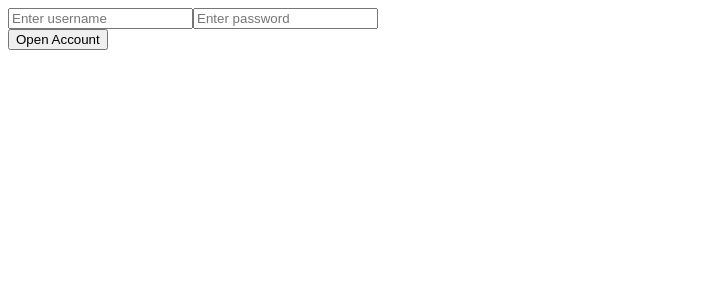
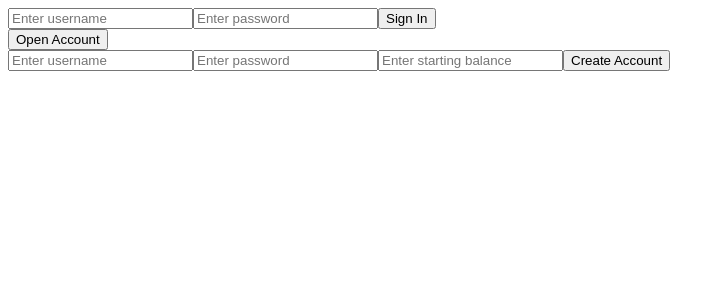
Before and after one commit to always-on-chain/bank-api, a React app: page / in a window 1280 px wide. Both pictures are taken after a click on the button "Open Account". Shown: the top 300 px of the page, without its empty margins (0-725 px from the left). Built offline with nearby package versions, Linux system fonts and the light colour scheme; the HTML template or start-up script is replaced by a standard one.

Commit message:
implemented form in openAccount and conditional rendering based on user input

```diff
--- a/package.json
+++ b/package.json
@@ -19,6 +19,7 @@
   },
   "homepage": "https://github.com/waynekwest88/bank-api#readme",
   "dependencies": {
+    "axios": "^0.18.0",
     "babel-loader": "^7.1.5",
     "babel-preset-es2015": "^6.24.1",
     "babel-preset-react": "^6.24.1",
--- a/react-client/src/components/OpenAccount.jsx
+++ b/react-client/src/components/OpenAccount.jsx
@@ -1,19 +1,55 @@
 import React from 'react';
 import Button from 'react-bootstrap/lib/Button';
+import FormControl from 'react-bootstrap/lib/FormControl';
 
 class OpenAccount extends React.Component {
   constructor(props) {
     super(props);
     this.state = {
+      showForm: false,
+      createdAccount: false,
       username: '',
       password: '',
       balance: null
     }
   }
 
+  handleOpenAccount() {
+    this.setState({showForm: true})
+  }
+
+  handleCreateAccount() {
+    this.setState({
+      showForm: false,
+      createdAccount: true
+    })
+
+  }
+
   render() {
     return (
-      <Button bsStyle="primary">Open Account</Button>
+      <div>
+        <Button bsStyle="primary" onClick={()=> {this.handleOpenAccount()}} id="open-account-button">Open Account</Button>
+        {this.state.showForm ? <form id="open-account-form">
+                                  <FormControl
+                                    placeholder="Enter username"
+                                    id="open-account-username"
+                                  />
+                                  <FormControl
+                                    placeholder="Enter password"
+                                    id='open-account-password'
+                                  />
+                                  <FormControl
+                                    placeholder="Enter starting balance"
+                                    id='open-account-balance'
+                                  />
+                                  <Button bsStyle="success" onClick={()=> {this.handleCreateAccount()}} id="create-account-button">Create Account</Button>
+                                </form> : null
+        }
+        {this.state.createdAccount ? <div id="created-account">Sign in above</div> : null
+        }
+
+      </div>
     )
   }
 }
--- a/react-client/src/components/SignIn.jsx
+++ b/react-client/src/components/SignIn.jsx
@@ -1,6 +1,7 @@
 import React from 'react';
 import OpenAccount from './OpenAccount.jsx';
 import FormControl from 'react-bootstrap/lib/FormControl';
+import Button from 'react-bootstrap/lib/Button';
 
 class SignIn extends React.Component {
   constructor(props) {
@@ -11,12 +12,10 @@ class SignIn extends React.Component {
     }
   }
 
-
-
   render() {
     return (
       <div>
-        <form id="sign-in">
+        <form id="sign-in-form">
           <FormControl
             placeholder="Enter username"
             id="signin-username"
@@ -25,6 +24,7 @@ class SignIn extends React.Component {
             placeholder="Enter password"
             id='signin-password'
           />
+          <Button bsStyle="success" id="signin-button">Sign In</Button>
 
         </form>
         <OpenAccount />
--- a/react-client/src/index.jsx
+++ b/react-client/src/index.jsx
@@ -1,6 +1,7 @@
 import React from 'react';
 import ReactDOM from 'react-dom';
 import SignIn from './components/SignIn.jsx';
+import axios from 'axios';
 
 class App extends React.Component {
   constructor(props) {
@@ -8,7 +9,14 @@ class App extends React.Component {
     this.state = {
       account: {}
     }
+  }
 
+  postOpenAccount(username, password, balance) {
+    axios.post(`/accounts`, {
+      username: username,
+      password: password,
+      balance: balance
+    })
   }
 
   render() {
```
Also changed, not shown: 4 other files (tests, documents, lock files or other folders).
